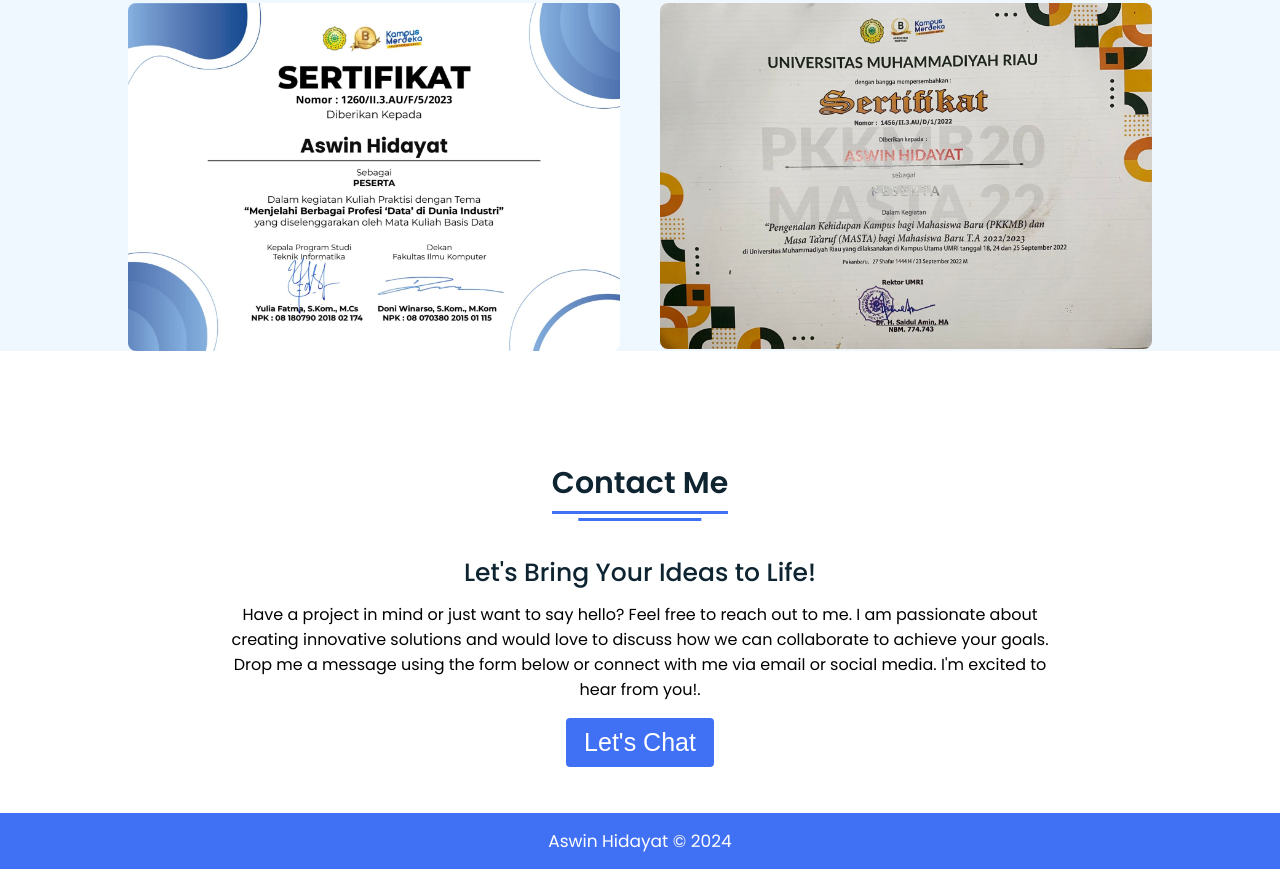
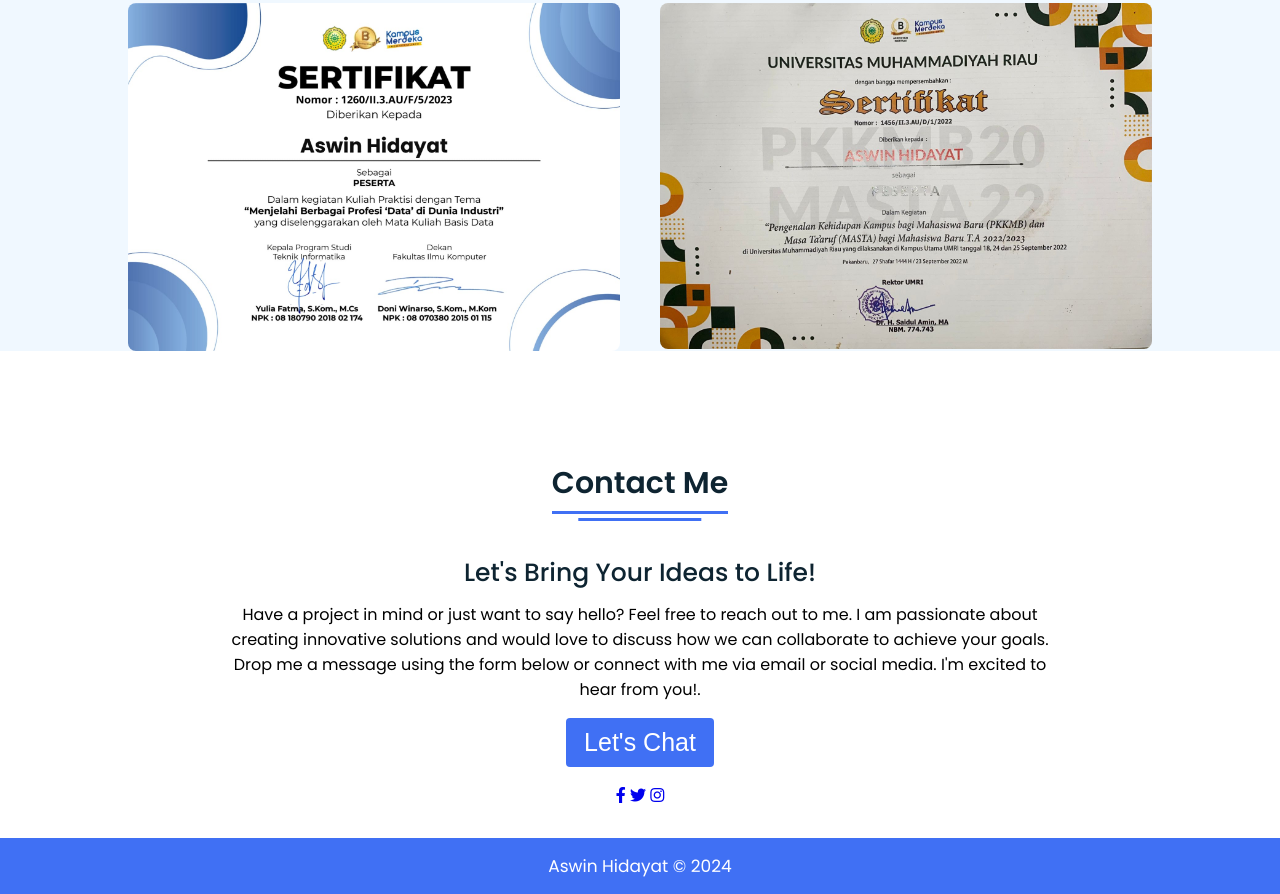
Before and after one commit to winntzy/winntzy.github.io, a plain HTML site: page index.html in a window 1280 px wide. Shown: the part 3078-3972 px from the top of the page. Before the commit the page ends 3947 px from the top, so only its background shows below. Drawn offline with Linux system fonts and the light colour scheme.

Commit message:
index.html

```diff
--- a/index.html
+++ b/index.html
@@ -175,6 +175,11 @@
           <div class="button">
             <button onclick="redirectToEmail()">Let's Chat</button>
           </div>
+          <div class="media-icons">
+            <a href="https://www.facebook.com/aswin.hidayat.77?mibextid=ZbWKwL"><i class="fab fa-facebook-f"></i></a>
+            <a href="https://x.com/winnntzyy?t=r5iEQuqFDnHO885BDvOwJA&s=08"><i class="fab fa-twitter"></i></a>
+            <a href="https://www.instagram.com/wiinnntzy?igsh=enBiMTcxcDdxbnpx"><i class="fab fa-instagram"></i></a>
+          </div>
         </div>
       </div>
     </section>
```
